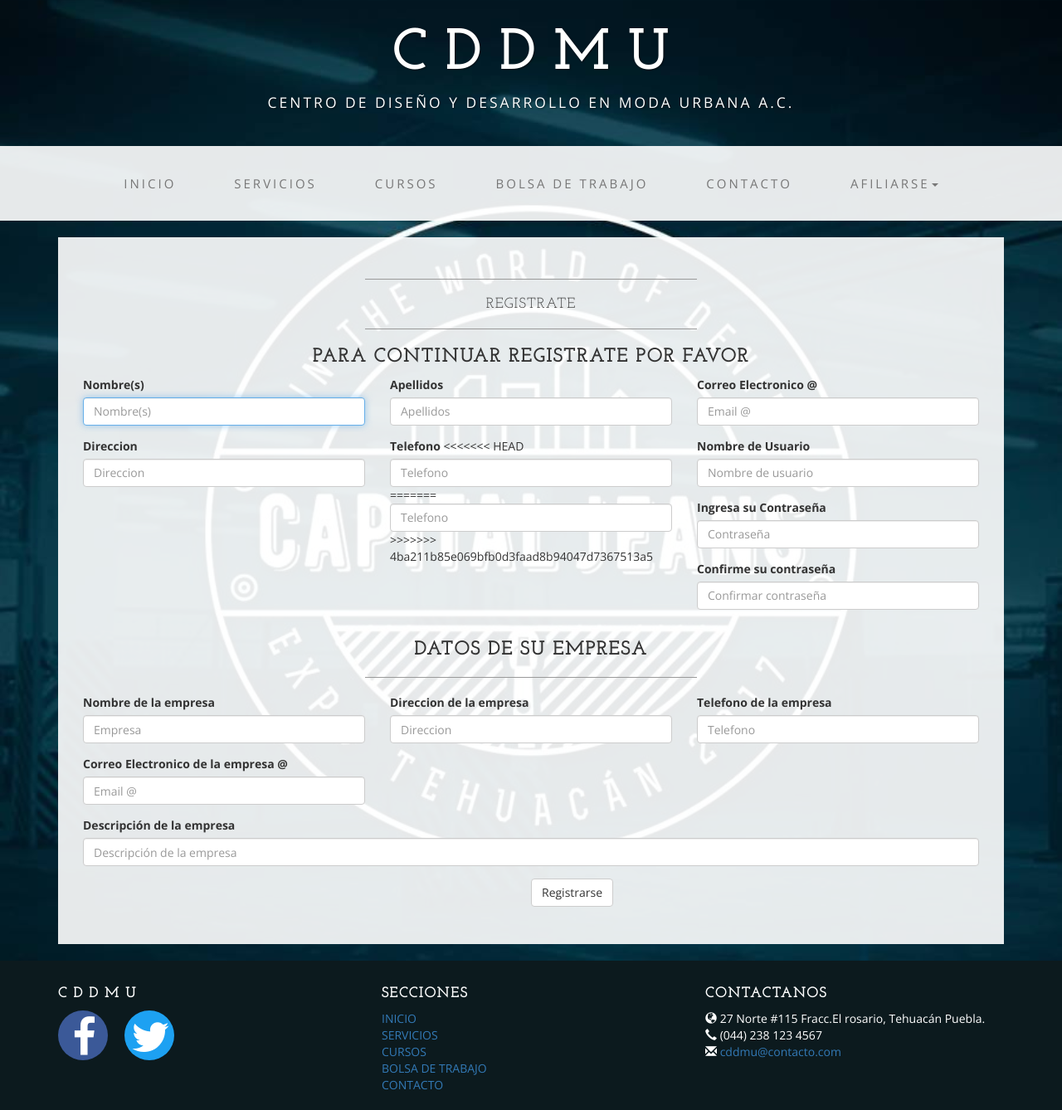
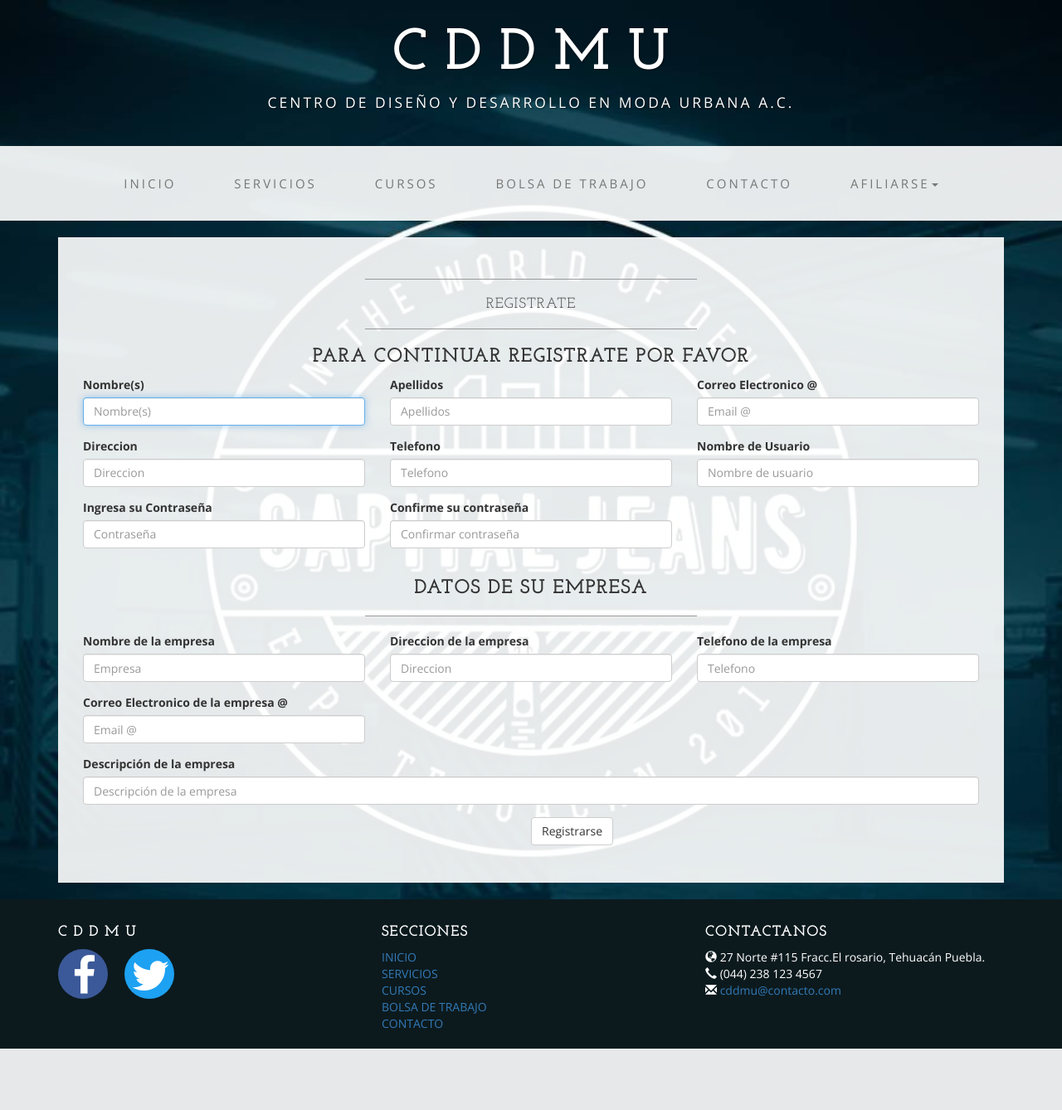
Before and after one commit to AndresVS18/sitioWebCDMU, a PHP site: page /registrarse.php in a window 1280 px wide. Shown: the whole page at 83% size. After the commit the page ends 1264 px from the top, so only its background shows below. Run offline with PHP 8.4, Linux system fonts and the light colour scheme.

Commit message:
correccion

```diff
--- a/registrarse.php
+++ b/registrarse.php
@@ -87,11 +87,7 @@ if(isset($_POST["nombre"])){
             </div>
             <div class="form-group col-lg-4">
               <label>Telefono</label>
-<<<<<<< HEAD
               <input name="telefono" value="<?php echo $tel; ?>" type="text" class="form-control" class="form-control input-sm" placeholder="Telefono" required="required" autofocus="autofocus">
-=======
-              <input name="telefono" type="tel" class="form-control" class="form-control input-sm" placeholder="Telefono" required="required" autofocus="autofocus">
->>>>>>> 4ba211b85e069bfb0d3faad8b94047d7367513a5
             </div>
             <div class="form-group col-lg-4">
               <label>Nombre de Usuario</label>
```
